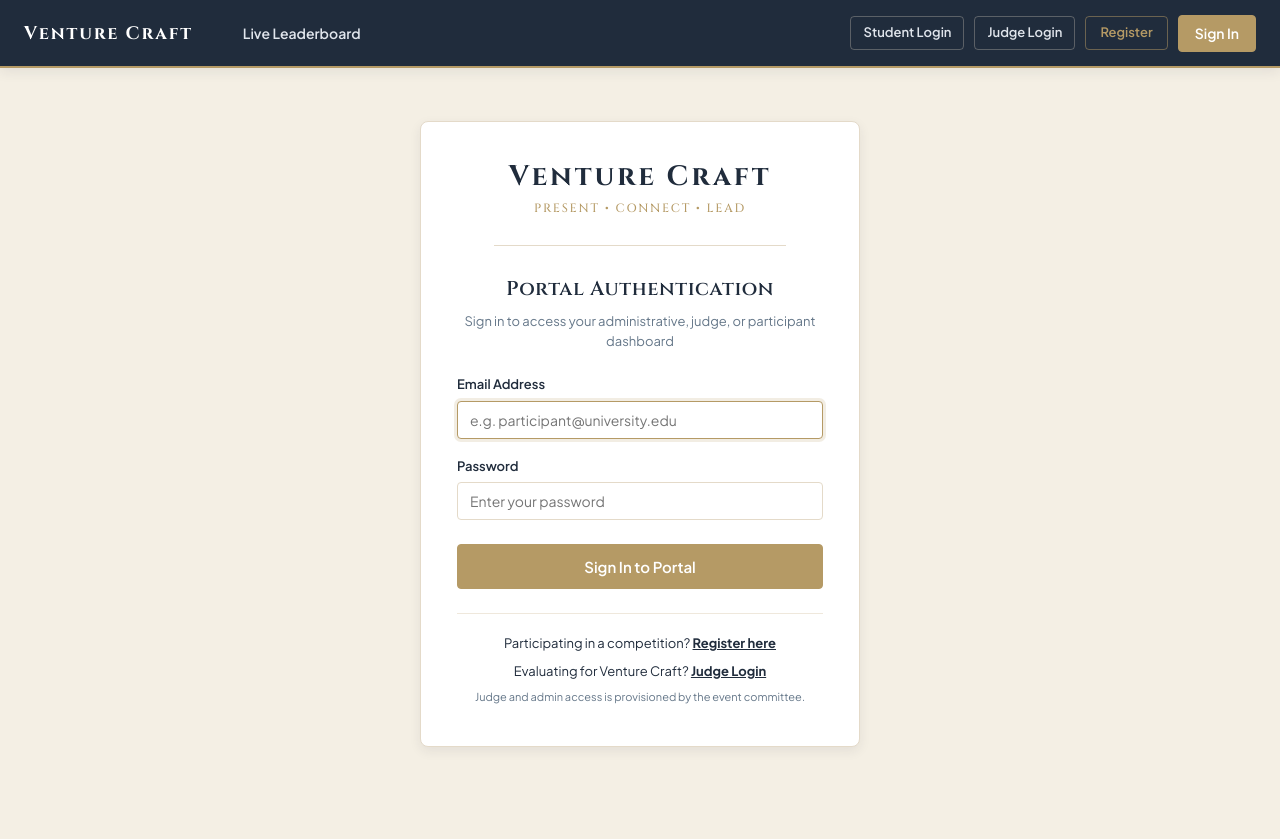
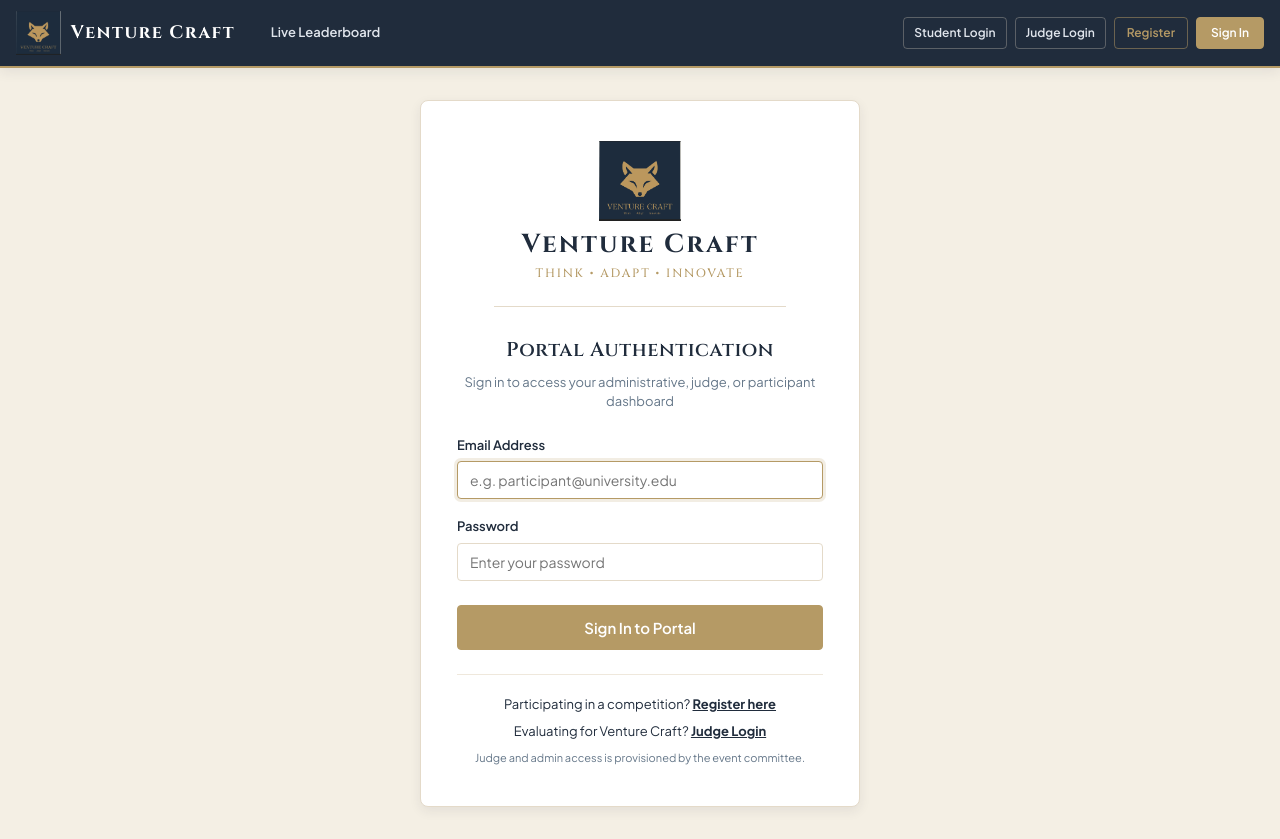
Before and after one commit to vermaanv01-boop/result-analyser, a React (Vite) app in the folder client/: page /login in a window 1280 px wide. Before the commit the page ends 800 px from the top, so only its background shows below. Built offline with nearby package versions, Linux system fonts and the light colour scheme; no server answers.

Commit message:
final commit

```diff
--- a/client/src/components/layout/Navbar.tsx
+++ b/client/src/components/layout/Navbar.tsx
@@ -1,18 +1,22 @@
-import React from "react";
+import React, { useState } from "react";
 import { Link, useLocation, useNavigate } from "react-router-dom";
 import { useAuth } from "../../context/AuthContext";
+import { VentureCraftLogo } from "../common/VentureCraftLogo";
 
 export const Navbar: React.FC = () => {
   const { user, logout, isAdmin, isJudge, isParticipant } = useAuth();
   const location = useLocation();
   const navigate = useNavigate();
+  const [mobileMenuOpen, setMobileMenuOpen] = useState(false);
 
   const handleLogout = () => {
     logout();
+    setMobileMenuOpen(false);
     navigate("/login");
   };
 
   const isActive = (path: string) => location.pathname.startsWith(path);
+  const closeMenu = () => setMobileMenuOpen(false);
 
   return (
     <nav
@@ -21,7 +25,7 @@ export const Navbar: React.FC = () => {
         background: "var(--color-navy)",
         borderBottom: "2px solid var(--color-gold)",
         color: "#FFFFFF",
-        padding: "0 24px",
+        padding: "0 16px",
         height: "68px",
         display: "flex",
         alignItems: "center",
@@ -32,32 +36,51 @@ export const Navbar: React.FC = () => {
         zIndex: 100,
       }}
     >
-      <div style={{ display: "flex", alignItems: "center", gap: "36px" }}>
-        <Link to="/" style={{ textDecoration: "none" }}>
+      {/* Brand Logo & Navigation */}
+      <div style={{ display: "flex", alignItems: "center", gap: "24px" }}>
+        <Link
+          to="/"
+          style={{
+            textDecoration: "none",
+            display: "flex",
+            alignItems: "center",
+            gap: "10px",
+          }}
+          onClick={closeMenu}
+        >
+          {/* Official Venture Craft Logo */}
+          <VentureCraftLogo variant="responsive" height={44} />
           <span
             style={{
               fontFamily: "var(--font-heading)",
               fontSize: "18px",
               fontWeight: 700,
-              letterSpacing: "0.1em",
+              letterSpacing: "0.08em",
               color: "#FFFFFF",
               lineHeight: 1.1,
+              whiteSpace: "nowrap",
             }}
           >
             Venture Craft
           </span>
         </Link>
 
-        <div style={{ display: "flex", alignItems: "center", gap: "8px" }}>
+        {/* Desktop Navigation Links */}
+        <div
+          className="navbar-desktop-nav"
+          style={{ display: "flex", alignItems: "center", gap: "6px" }}
+        >
           <Link
             to="/leaderboard"
             style={{
-              padding: "8px 14px",
+              padding: "7px 12px",
               borderRadius: "4px",
-              fontSize: "14px",
+              fontSize: "13px",
               fontWeight: 600,
               color: isActive("/leaderboard") ? "var(--color-gold)" : "#E0E5EC",
-              background: isActive("/leaderboard") ? "rgba(181, 154, 101, 0.15)" : "transparent",
+              background: isActive("/leaderboard")
+                ? "rgba(181, 154, 101, 0.15)"
+                : "transparent",
               transition: "all 0.15s",
             }}
           >
@@ -68,12 +91,14 @@ export const Navbar: React.FC = () => {
             <Link
               to="/participant"
               style={{
-                padding: "8px 14px",
+                padding: "7px 12px",
                 borderRadius: "4px",
-                fontSize: "14px",
+                fontSize: "13px",
                 fontWeight: 600,
                 color: isActive("/participant") ? "var(--color-gold)" : "#E0E5EC",
-                background: isActive("/participant") ? "rgba(181, 154, 101, 0.15)" : "transparent",
+                background: isActive("/participant")
+                  ? "rgba(181, 154, 101, 0.15)"
+                  : "transparent",
                 transition: "all 0.15s",
               }}
             >
@@ -85,12 +110,14 @@ export const Navbar: React.FC = () => {
             <Link
               to="/judge"
               style={{
-                padding: "8px 14px",
+                padding: "7px 12px",
                 borderRadius: "4px",
-                fontSize: "14px",
+                fontSize: "13px",
                 fontWeight: 600,
                 color: isActive("/judge") ? "var(--color-gold)" : "#E0E5EC",
-                background: isActive("/judge") ? "rgba(181, 154, 101, 0.15)" : "transparent",
+                background: isActive("/judge")
+                  ? "rgba(181, 154, 101, 0.15)"
+                  : "transparent",
                 transition: "all 0.15s",
               }}
             >
@@ -102,12 +129,14 @@ export const Navbar: React.FC = () => {
             <Link
               to="/admin"
               style={{
-                padding: "8px 14px",
+                padding: "7px 12px",
                 borderRadius: "4px",
-                fontSize: "14px",
+                fontSize: "13px",
                 fontWeight: 600,
                 color: isActive("/admin") ? "var(--color-gold)" : "#E0E5EC",
-                background: isActive("/admin") ? "rgba(181, 154, 101, 0.15)" : "transparent",
+                background: isActive("/admin")
+                  ? "rgba(181, 154, 101, 0.15)"
+                  : "transparent",
                 transition: "all 0.15s",
               }}
             >
@@ -117,11 +146,25 @@ export const Navbar: React.FC = () => {
         </div>
       </div>
 
-      <div style={{ display: "flex", alignItems: "center", gap: "16px" }}>
+      {/* Desktop User Actions */}
+      <div
+        className="navbar-desktop-nav"
+        style={{ display: "flex", alignItems: "center", gap: "12px" }}
+      >
         {user ? (
-          <div style={{ display: "flex", alignItems: "center", gap: "14px" }}>
+          <div style={{ display: "flex", alignItems: "center", gap: "12px" }}>
             <div style={{ textAlign: "right" }}>
-              <div style={{ fontSize: "14px", fontWeight: 600, color: "#FFFFFF" }}>
+              <div
+                style={{
+                  fontSize: "13px",
+                  fontWeight: 600,
+                  color: "#FFFFFF",
+                  maxWidth: "160px",
+                  overflow: "hidden",
+                  textOverflow: "ellipsis",
+                  whiteSpace: "nowrap",
+                }}
+              >
                 {user.name}
               </div>
               <div
@@ -150,17 +193,25 @@ export const Navbar: React.FC = () => {
             </button>
           </div>
         ) : (
-          <div style={{ display: "flex", alignItems: "center", gap: "10px", flexWrap: "wrap" }}>
+          <div
+            style={{
+              display: "flex",
+              alignItems: "center",
+              gap: "8px",
+              flexWrap: "nowrap",
+            }}
+          >
             <Link
               to="/student/login"
               style={{
-                padding: "6px 12px",
-                fontSize: "13px",
+                padding: "6px 10px",
+                fontSize: "12px",
                 fontWeight: 600,
                 color: "#E0E5EC",
                 border: "1px solid rgba(228, 218, 201, 0.3)",
                 borderRadius: "4px",
                 transition: "all 0.15s",
+                whiteSpace: "nowrap",
               }}
             >
               Student Login
@@ -168,13 +219,14 @@ export const Navbar: React.FC = () => {
             <Link
               to="/judge/login"
               style={{
-                padding: "6px 12px",
-                fontSize: "13px",
+                padding: "6px 10px",
+                fontSize: "12px",
                 fontWeight: 600,
                 color: "#E0E5EC",
                 border: "1px solid rgba(228, 218, 201, 0.3)",
                 borderRadius: "4px",
                 transition: "all 0.15s",
+                whiteSpace: "nowrap",
               }}
             >
               Judge Login
@@ -182,23 +234,239 @@ export const Navbar: React.FC = () => {
             <Link
               to="/register"
               style={{
-                padding: "6px 14px",
-                fontSize: "13px",
+                padding: "6px 12px",
+                fontSize: "12px",
                 fontWeight: 600,
                 color: "var(--color-gold)",
                 border: "1px solid rgba(181, 154, 101, 0.5)",
                 borderRadius: "4px",
                 transition: "all 0.15s",
+                whiteSpace: "nowrap",
               }}
             >
               Register
             </Link>
-            <Link to="/login" className="btn btn-gold" style={{ padding: "7px 16px" }}>
+            <Link
+              to="/login"
+              className="btn btn-gold"
+              style={{ padding: "6px 14px", fontSize: "12px", whiteSpace: "nowrap" }}
+            >
               Sign In
             </Link>
           </div>
         )}
       </div>
+
+      {/* Mobile Hamburger Button */}
+      <button
+        type="button"
+        className="navbar-mobile-toggle"
+        onClick={() => setMobileMenuOpen(!mobileMenuOpen)}
+        aria-label="Toggle navigation menu"
+        style={{
+          display: "none",
+          background: "transparent",
+          border: "1px solid rgba(181, 154, 101, 0.4)",
+          borderRadius: "4px",
+          color: "var(--color-gold)",
+          padding: "6px 10px",
+          cursor: "pointer",
+          fontSize: "18px",
+        }}
+      >
+        {mobileMenuOpen ? "✕" : "☰"}
+      </button>
+
+      {/* Mobile Navigation Drawer */}
+      {mobileMenuOpen && (
+        <div
+          style={{
+            position: "absolute",
+            top: "68px",
+            left: 0,
+            right: 0,
+            background: "var(--color-navy-dark)",
+            borderBottom: "3px solid var(--color-gold)",
+            boxShadow: "var(--shadow-lg)",
+            padding: "16px 20px 24px",
+            display: "flex",
+            flexDirection: "column",
+            gap: "12px",
+            zIndex: 99,
+          }}
+        >
+          {user && (
+            <div
+              style={{
+                paddingBottom: "12px",
+                borderBottom: "1px solid rgba(228, 218, 201, 0.15)",
+                display: "flex",
+                justifyContent: "space-between",
+                alignItems: "center",
+              }}
+            >
+              <div>
+                <div style={{ fontSize: "14px", fontWeight: 700, color: "#FFFFFF" }}>
+                  {user.name}
+                </div>
+                <div
+                  style={{
+                    fontSize: "11px",
+                    color: "var(--color-gold)",
+                    textTransform: "uppercase",
+                  }}
+                >
+                  {user.role}
+                </div>
+              </div>
+              <button
+                onClick={handleLogout}
+                className="btn btn-secondary btn-sm"
+                style={{
+                  background: "transparent",
+                  color: "#E0E5EC",
+                  borderColor: "rgba(228, 218, 201, 0.3)",
+                }}
+              >
+                Logout
+              </button>
+            </div>
+          )}
+
+          <Link
+            to="/leaderboard"
+            onClick={closeMenu}
+            style={{
+              padding: "10px 12px",
+              borderRadius: "4px",
+              fontSize: "14px",
+              fontWeight: 600,
+              color: isActive("/leaderboard") ? "var(--color-gold)" : "#E0E5EC",
+              background: isActive("/leaderboard")
+                ? "rgba(181, 154, 101, 0.15)"
+                : "transparent",
+            }}
+          >
+            Live Leaderboard
+          </Link>
+
+          {(isParticipant || isAdmin) && (
+            <Link
+              to="/participant"
+              onClick={closeMenu}
+              style={{
+                padding: "10px 12px",
+                borderRadius: "4px",
+                fontSize: "14px",
+                fontWeight: 600,
+                color: isActive("/participant") ? "var(--color-gold)" : "#E0E5EC",
+                background: isActive("/participant")
+                  ? "rgba(181, 154, 101, 0.15)"
+                  : "transparent",
+              }}
+            >
+              Participant Portal
+            </Link>
+          )}
+
+          {isJudge && (
+            <Link
+              to="/judge"
+              onClick={closeMenu}
+              style={{
+                padding: "10px 12px",
+                borderRadius: "4px",
+                fontSize: "14px",
+                fontWeight: 600,
+                color: isActive("/judge") ? "var(--color-gold)" : "#E0E5EC",
+                background: isActive("/judge")
+                  ? "rgba(181, 154, 101, 0.15)"
+                  : "transparent",
+              }}
+            >
+              Judge Portal
+            </Link>
+          )}
+
+          {isAdmin && (
+            <Link
+              to="/admin"
+              onClick={closeMenu}
+              style={{
+                padding: "10px 12px",
+                borderRadius: "4px",
+                fontSize: "14px",
+                fontWeight: 600,
+                color: isActive("/admin") ? "var(--color-gold)" : "#E0E5EC",
+                background: isActive("/admin")
+                  ? "rgba(181, 154, 101, 0.15)"
+                  : "transparent",
+              }}
+            >
+              Admin Dashboard
+            </Link>
+          )}
+
+          {!user && (
+            <div
+              style={{
+                display: "grid",
+                gridTemplateColumns: "1fr 1fr",
+                gap: "8px",
+                paddingTop: "12px",
+                borderTop: "1px solid rgba(228, 218, 201, 0.15)",
+              }}
+            >
+              <Link
+                to="/student/login"
+                onClick={closeMenu}
+                className="btn btn-secondary btn-sm"
+                style={{
+                  textAlign: "center",
+                  background: "transparent",
+                  color: "#E0E5EC",
+                  borderColor: "rgba(228, 218, 201, 0.3)",
+                }}
+              >
+                Student Login
+              </Link>
+              <Link
+                to="/judge/login"
+                onClick={closeMenu}
+                className="btn btn-secondary btn-sm"
+                style={{
+                  textAlign: "center",
+                  background: "transparent",
+                  color: "#E0E5EC",
+                  borderColor: "rgba(228, 218, 201, 0.3)",
+                }}
+              >
+                Judge Login
+              </Link>
+              <Link
+                to="/register"
+                onClick={closeMenu}
+                className="btn btn-secondary btn-sm"
+                style={{
+                  textAlign: "center",
+                  borderColor: "var(--color-gold)",
+                  color: "var(--color-gold)",
+                }}
+              >
+                Register
+              </Link>
+              <Link
+                to="/login"
+                onClick={closeMenu}
+                className="btn btn-gold btn-sm"
+                style={{ textAlign: "center" }}
+              >
+                Sign In
+              </Link>
+            </div>
+          )}
+        </div>
+      )}
     </nav>
   );
 };
--- a/client/src/pages/auth/LoginPage.tsx
+++ b/client/src/pages/auth/LoginPage.tsx
@@ -1,6 +1,7 @@
 import React, { useState } from "react";
 import { Link, useLocation, useNavigate } from "react-router-dom";
 import { useAuth } from "../../context/AuthContext";
+import { VentureCraftLogo } from "../../components/common/VentureCraftLogo";
 
 export const LoginPage: React.FC = () => {
   const [email, setEmail] = useState("");
@@ -60,15 +61,17 @@ export const LoginPage: React.FC = () => {
           textAlign: "center",
         }}
       >
-        <div style={{ marginBottom: "28px" }}>
+        <div style={{ marginBottom: "24px", display: "flex", flexDirection: "column", alignItems: "center" }}>
+          <VentureCraftLogo variant="full" height={80} style={{ marginBottom: "12px" } as any} />
           <div
             style={{
               fontFamily: "var(--font-heading)",
-              fontSize: "28px",
+              fontSize: "26px",
               fontWeight: 700,
-              letterSpacing: "0.1em",
+              letterSpacing: "0.08em",
               color: "var(--color-navy)",
               lineHeight: 1.1,
+              marginTop: "10px",
             }}
           >
             Venture Craft
@@ -79,11 +82,11 @@ export const LoginPage: React.FC = () => {
               fontSize: "12px",
               letterSpacing: "0.15em",
               color: "var(--color-gold)",
-              marginTop: "6px",
+              marginTop: "4px",
               textTransform: "uppercase",
             }}
           >
-            Present &bull; Connect &bull; Lead
+            Think &bull; Adapt &bull; Innovate
           </div>
         </div>
 
```
